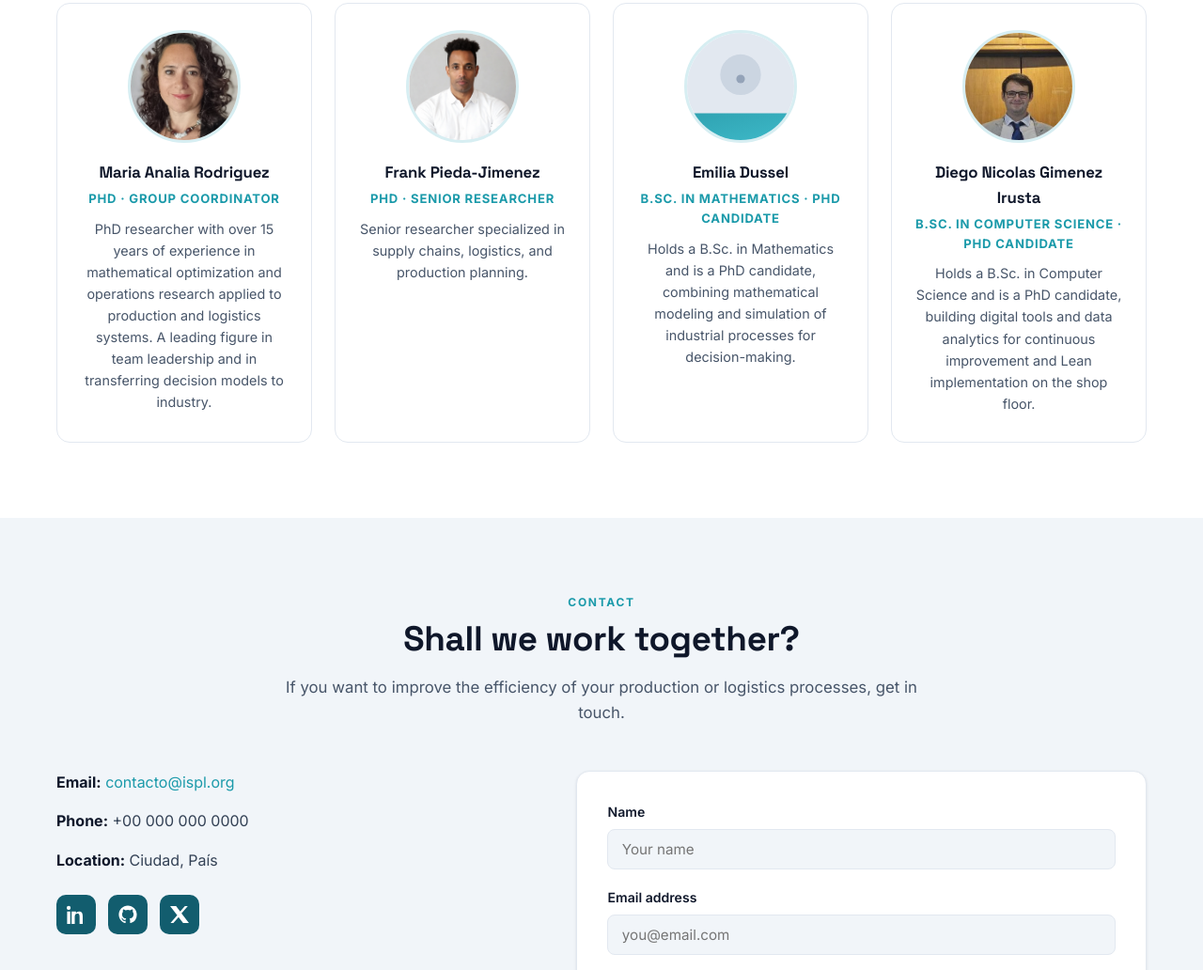
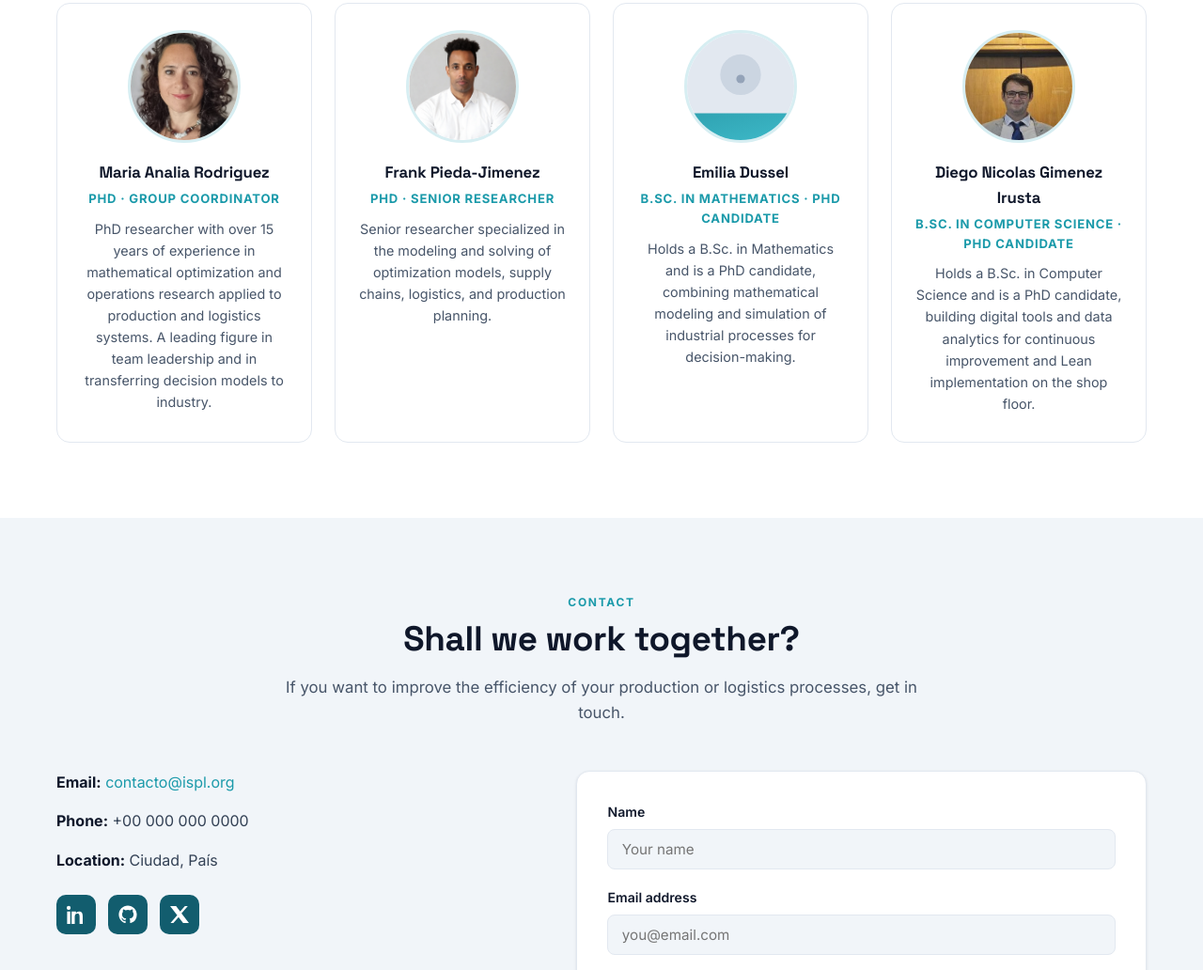
Before and after one commit to diegogimenez04/ispl, a plain HTML site: page index.html in a window 1280 px wide. Shown: the part 2313-3345 px from the top of the page at 94% size. Drawn offline with Linux system fonts and the light colour scheme.

Commit message:
Equipo: agrega expertise en modelado y resolucion de optimizacion a Frank

```diff
--- a/index.html
+++ b/index.html
@@ -169,7 +169,7 @@
             </div>
             <h3>Frank Pieda-Jimenez</h3>
             <p class="member-role" data-i18n="team.role2">PhD · Investigador senior</p>
-            <p class="member-bio" data-i18n="team.bio2">Investigador senior especializado en cadenas de suministro, logística y planificación de la producción.</p>
+            <p class="member-bio" data-i18n="team.bio2">Investigador senior especializado en el modelado y la resolución de modelos de optimización, cadenas de suministro, logística y planificación de la producción.</p>
           </article>
           <article class="member">
             <div class="member-avatar">
--- a/js/main.js
+++ b/js/main.js
@@ -47,7 +47,7 @@
       "team.role1": "PhD · Coordinadora del grupo",
       "team.bio1": "Doctora e investigadora con más de 15 años de experiencia en optimización matemática e investigación operativa aplicada a sistemas de producción y logística. Referente en la dirección de equipos y en la transferencia de modelos de decisión a la industria.",
       "team.role2": "PhD · Investigador senior",
-      "team.bio2": "Investigador senior especializado en cadenas de suministro, logística y planificación de la producción.",
+      "team.bio2": "Investigador senior especializado en el modelado y la resolución de modelos de optimización, cadenas de suministro, logística y planificación de la producción.",
       "team.role3": "Licenciada en Matemática · Candidata a PhD",
       "team.bio3": "Licenciada en Matemática y candidata a PhD. Combina modelado matemático y simulación de procesos industriales para la toma de decisiones.",
       "team.role4": "Licenciado en Ciencias de la Computación · Candidato a PhD",
@@ -119,7 +119,7 @@
       "team.role1": "PhD · Group coordinator",
       "team.bio1": "PhD researcher with over 15 years of experience in mathematical optimization and operations research applied to production and logistics systems. A leading figure in team leadership and in transferring decision models to industry.",
       "team.role2": "PhD · Senior researcher",
-      "team.bio2": "Senior researcher specialized in supply chains, logistics, and production planning.",
+      "team.bio2": "Senior researcher specialized in the modeling and solving of optimization models, supply chains, logistics, and production planning.",
       "team.role3": "B.Sc. in Mathematics · PhD candidate",
       "team.bio3": "Holds a B.Sc. in Mathematics and is a PhD candidate, combining mathematical modeling and simulation of industrial processes for decision-making.",
       "team.role4": "B.Sc. in Computer Science · PhD candidate",
```
